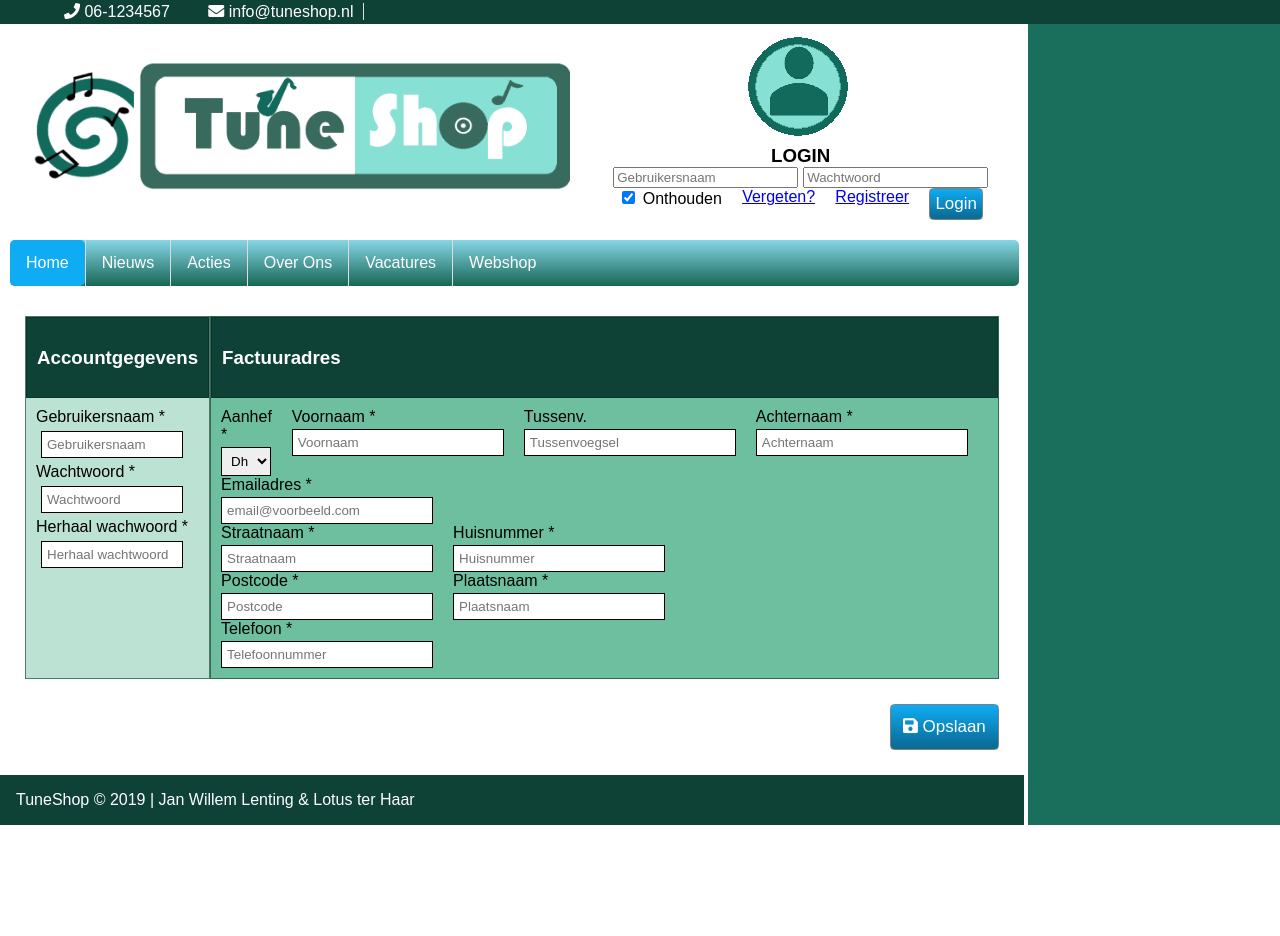
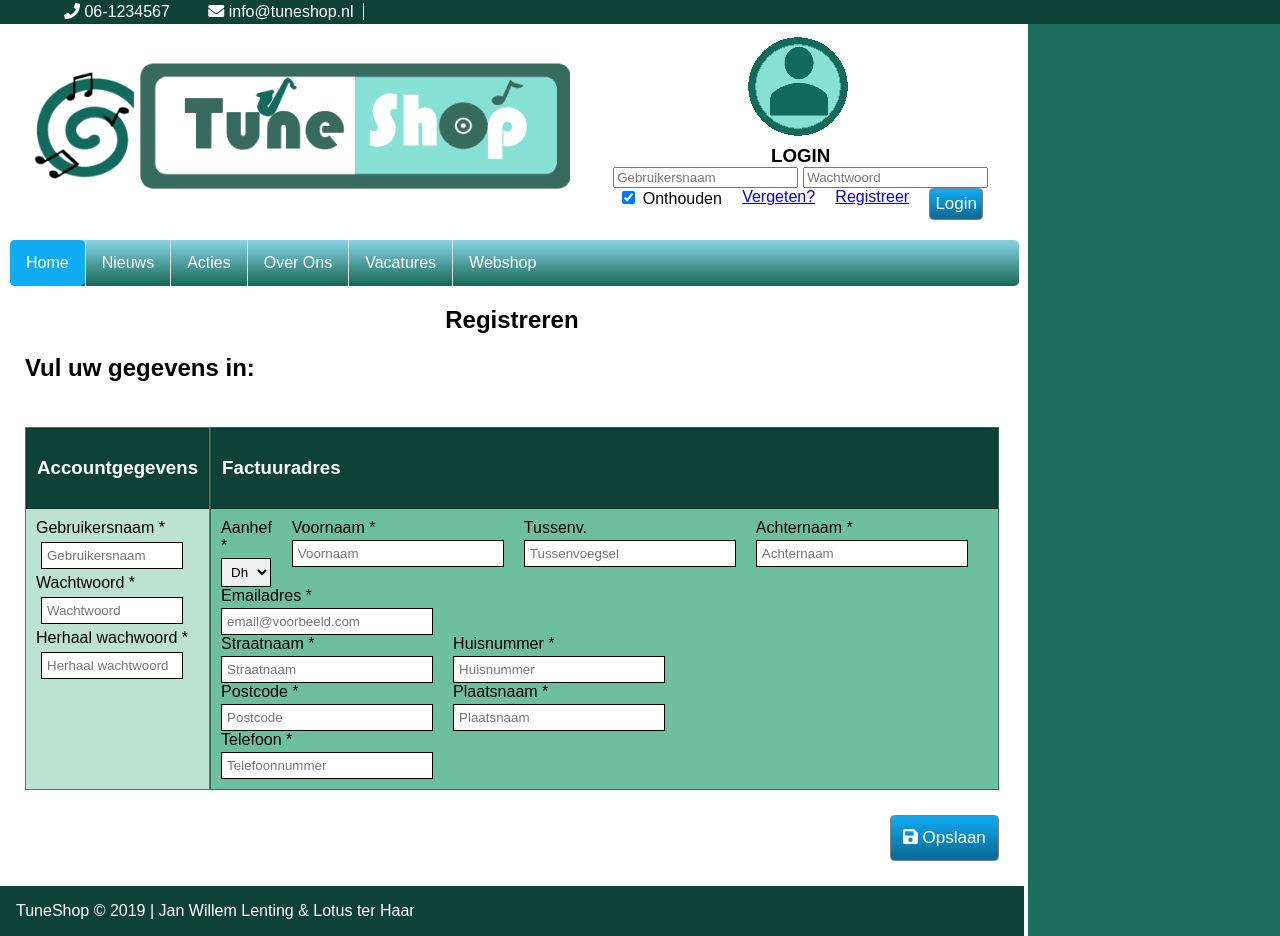
Before and after one commit to LotusterHaar/3A-Webshop, a PHP site: page /registrationpage.html in a window 1280 px wide. Before the commit the page ends 825 px from the top, so only its background shows below. Run offline with PHP 8.4, Linux system fonts and the light colour scheme.

Commit message:
headers toegevoegd aan registratiepagina

```diff
--- a/html/css/stylesRegistrationPage.css
+++ b/html/css/stylesRegistrationPage.css
@@ -1,8 +1,15 @@
+.header-register{
+    text-align: center
+}
+
 .registration-form {
     display: flex;
     padding: 25px;
 }
 
+.fill-in-data{
+    margin-left: 25px;
+}
 .registration-form h3 {
     color: white;
     display: grid;
--- a/html/registrationpage.html
+++ b/html/registrationpage.html
@@ -94,6 +94,8 @@ Associated files: index CSS
             </section>
             <!-- Content -->
             <section class="content">
+                <h1 class="header-register">Registreren</h1>
+                <h2 class="fill-in-data">Vul uw gegevens in:</h2>
                 <form>
                     <div class="registration-form">
 
```
